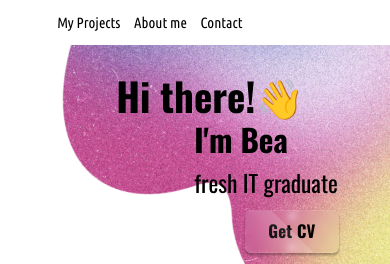
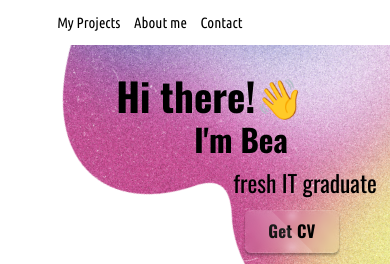
Before and after one commit to uhrinbea22/portfolio, an Angular app: page / in a window 390 px wide. Shown: the top 264 px of the page. Built offline with nearby package versions, Linux system fonts and the light colour scheme; a web font is replaced by a local one.

Commit message:
docs repa

```diff
--- a/src/app/hero-section/hero-section.component.scss
+++ b/src/app/hero-section/hero-section.component.scss
@@ -296,7 +296,7 @@ a:hover {
     }
     p{
       font-size:6vw;
-      margin-left: 20vw;
+      margin-left: 30vw;
     }
   }
   .container .btn a {
```
Also changed, not shown: 3 other files (tests, documents, lock files or other folders).
